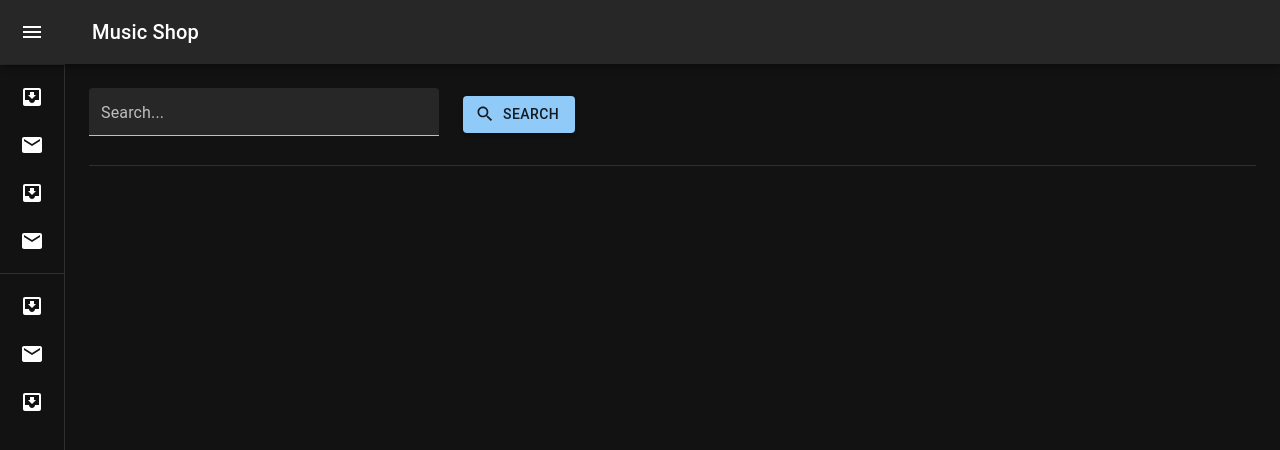
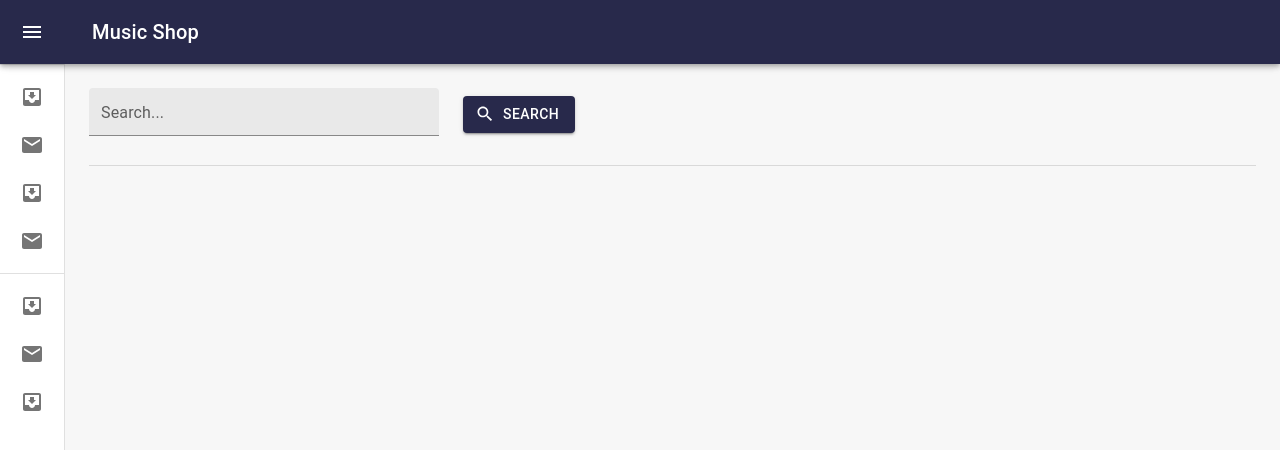
Before and after one commit to musicshop-org/spa, a React (Create React App) app in the folder musicshop_spa/: page / in a window 1280 px wide. Shown: the top 450 px of the page. Built offline with nearby package versions, Linux system fonts and the light colour scheme.

Commit message:
changed the default theme to dark

```diff
--- a/musicshop_spa/src/components/Root.tsx
+++ b/musicshop_spa/src/components/Root.tsx
@@ -7,7 +7,7 @@ import Theme from "../inc/theme";
 import App from "./App";
 
 function Root() {
-    const prefersDarkMode = useMediaQuery('(prefers-color-scheme: light)');
+    const prefersDarkMode = useMediaQuery('(prefers-color-scheme: dark)');
 
     let palette = Theme.palette;
 
```
